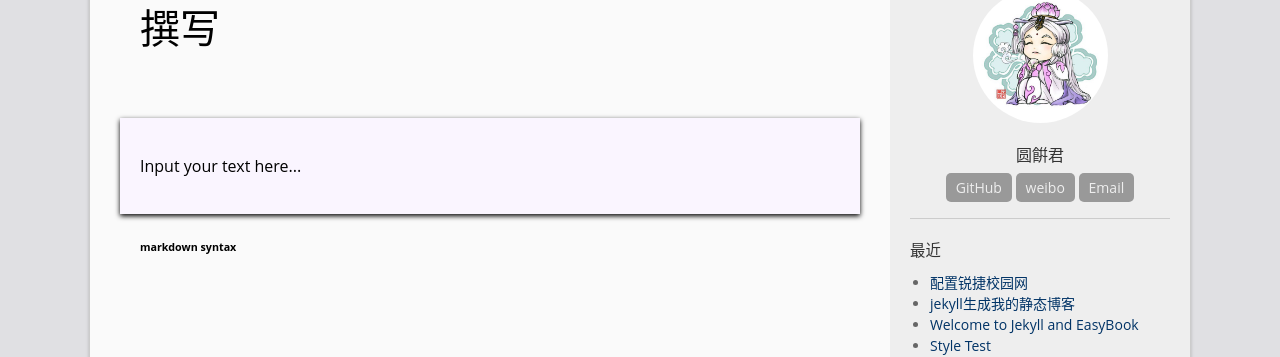
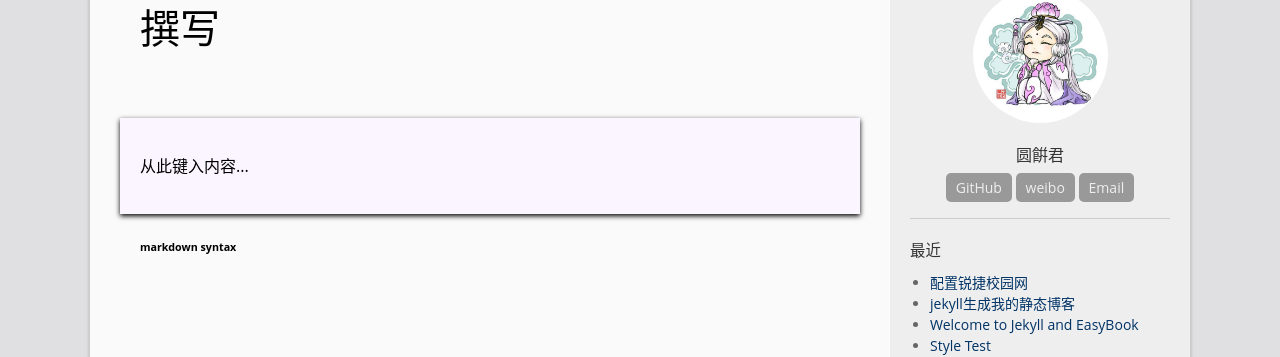
Before and after one commit to imTim12138/imTim12138.github.io, a Jekyll site: the page built from editor.html, in a window 1280 px wide. Shown: the part 134-491 px from the top of the page. Built offline with Jekyll 4.4.1, drawn with Linux system fonts in a browser that asks for light colours; comment, search, counter and statistics services are not loaded.

Commit message:
translate textbox input tip

```diff
--- a/editor.html
+++ b/editor.html
@@ -34,7 +34,7 @@ table, td, th {
 }
 </style>
 <div id="editor" contentEditable="true">
-  <p>Input your text here...</p>
+  <p>从此键入内容...</p>
 </div>
 
 <a href="http://kramdown.gettalong.org/quickref.html"><h6 style="margin-left:20px;font-weight:bold;"> markdown syntax </h6> </a>
```
